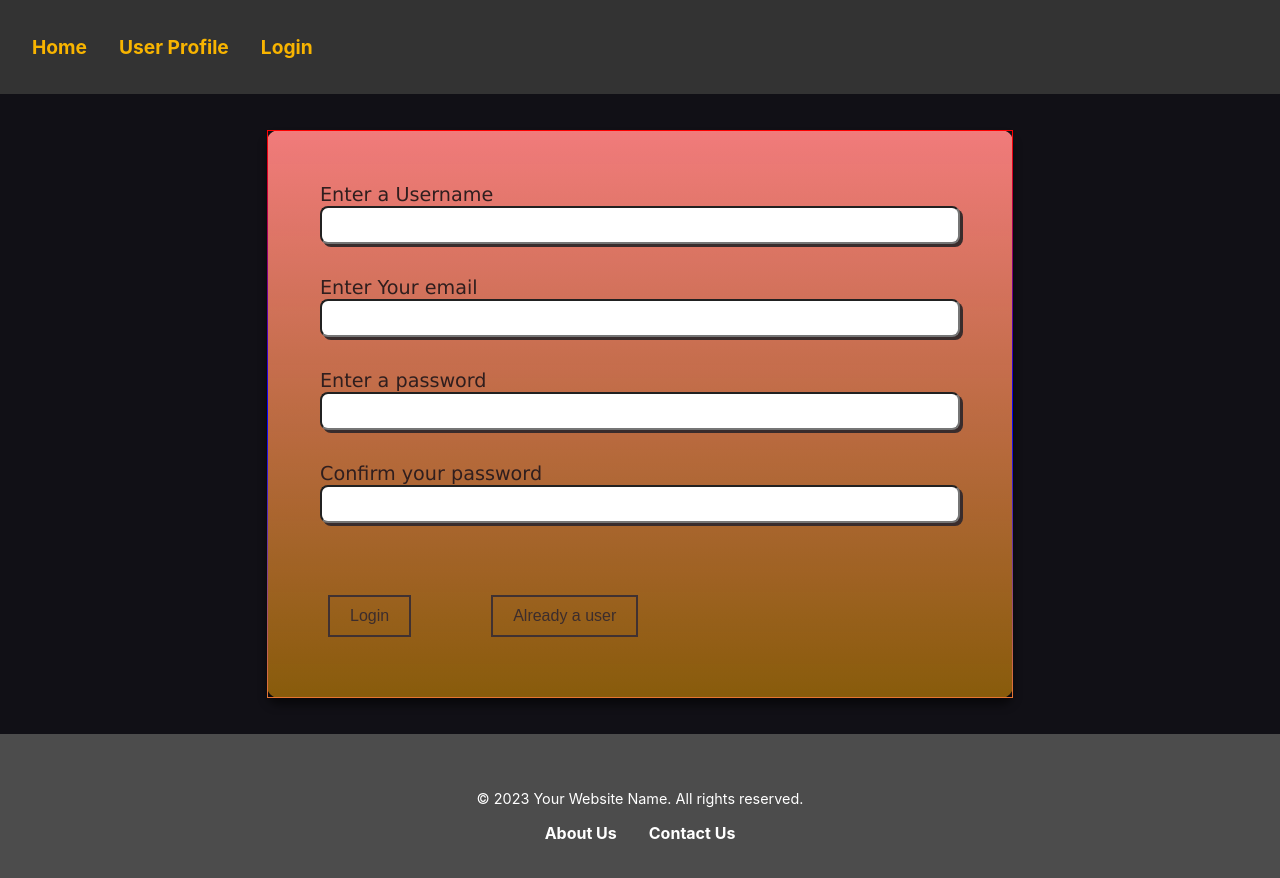
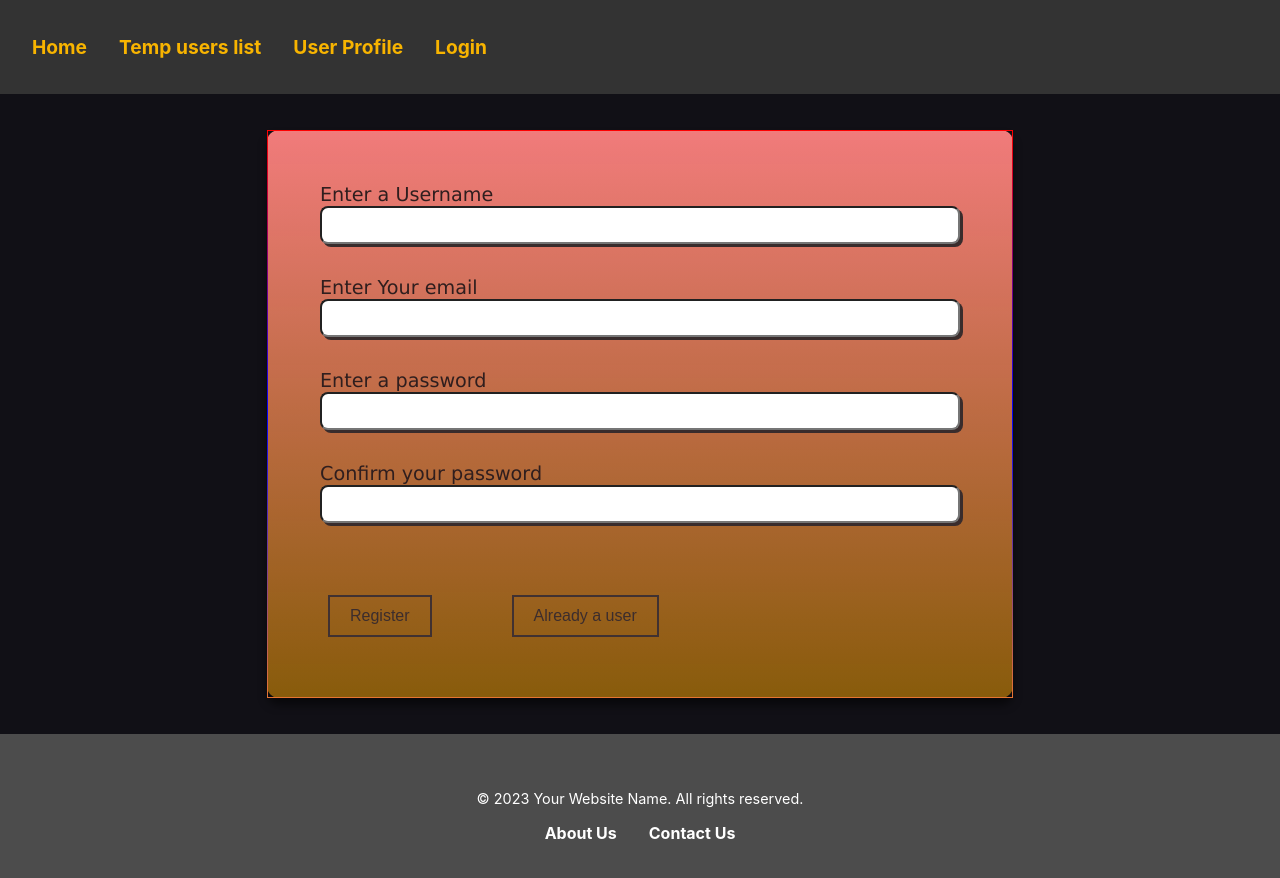
Before and after one commit to jayant-lohchab/second-life-market, a React (Create React App) app: page /login in a window 1280 px wide. Shown: the top 878 px of the page. Built offline with nearby package versions, Linux system fonts and the light colour scheme.

Commit message:
made logout,login,register logic with redux

```diff
--- a/src/Pages/Listings.js
+++ b/src/Pages/Listings.js
@@ -1,8 +1,11 @@
 import React from 'react'
+import { useSelector } from 'react-redux';
 
 const ListingsPage = () => {
+  const usersList = useSelector(state=>state.accountReducers.usersList);
+
   return (
-    <div>ListingsPage</div>
+    <div>{usersList}</div>
   )
 }
 
--- a/src/components/LoginAndRegister.js
+++ b/src/components/LoginAndRegister.js
@@ -1,19 +1,37 @@
 import React from "react";
 import Card from "./utils/Card";
 import classes from "./LoginAndRegister.module.css";
-import { useState } from "react";
+import { useSelector,useDispatch } from "react-redux";
+import { accountActions } from "../store/loginInfo";
 const LoginAndRegister = () => {
-    const [isLogin,setIsLogin] = useState(false);
+  const dispatch = useDispatch();
+  const isUser = useSelector(state=>state.accountReducers.isUser);
+  const isLoggedIn = useSelector(state=>state.accountReducers.isLoggedIn);
+  const usersList = useSelector(state=>state.accountReducers.accounts)
     const changeToLoginHandler = (event)=>{
         event.preventDefault();
-        setIsLogin(true);
+        dispatch(accountActions.isUserChange());
     }
     const changeToRegisterHandler = (event)=>{
         event.preventDefault();
-        setIsLogin(false);
+        dispatch(accountActions.isUserChange());
+    }
+    const loginhandler = (event)=>{
+      event.preventDefault();
+      dispatch(accountActions.login());
+    }
+    const logoutHandler = (event)=>{
+      event.preventDefault();
+      dispatch(accountActions.logout());
+    }
+    const registerHandler = (event)=>{
+      const {username,email,password} = event.target;
+      dispatch(accountActions.register({username:username.value,email:email.value,password:password.value}));
+      console.log(usersList);
+
     }
   const login = (
-    <>
+    <form>
       <div className={classes.username}>
         <label>Username</label>
         <input />
@@ -22,35 +40,39 @@ const LoginAndRegister = () => {
         <label>Password</label>
         <input />
       </div>
-      <button>Login</button>
+      <button onClick={loginhandler}>Login</button>
       <button onClick={changeToRegisterHandler}>New User?</button>
-    </>
+    </form>
   );
   const register = (
-    <>
+    <form onSubmit={registerHandler}>
       <div className={classes.username}>
         <label>Enter a Username</label>
-        <input />
+        <input name="username" />
       </div>
       <div className={classes.username}>
         <label>Enter Your email</label>
-        <input />
+        <input name="email" />
       </div>
       <div className={classes.username}>
         <label>Enter a password</label>
-        <input />
+        <input name="password" />
       </div>
       <div className={classes.username}>
         <label>Confirm your password</label>
-        <input />
+        <input name="password"/>
       </div>
-      <button>Login</button>
+      <button type="submit">Register</button>
       <button onClick={changeToLoginHandler}>Already a user</button>
-    </>
+    </form>
   )
+  const tempLoggedIn = (<>
+  <h1> The user is Logged in </h1>
+  <button onClick={logoutHandler}>LogOut</button>
+  </>)
   return (
     <main>
-      <Card>{isLogin ? login:register}</Card>
+      {isLoggedIn ? tempLoggedIn : <Card>{isUser ? login:register}</Card>}
     </main>
   );
 };
--- a/src/components/LoginAndRegister.module.css
+++ b/src/components/LoginAndRegister.module.css
@@ -1,5 +1,7 @@
 main{
     background-color: rgb(17, 16, 22);
+    padding: 0;
+    margin: 0;
 }
 
 .username{
--- a/src/components/MainNavigation.js
+++ b/src/components/MainNavigation.js
@@ -17,7 +17,7 @@ const MainNavigation = () => {
               Home
             </NavLink>
           </li>
-          {/* <li>
+          <li>
             <NavLink
               to="listings"
               className={({ isActive }) =>
@@ -25,9 +25,9 @@ const MainNavigation = () => {
               }
               end
             >
-              Listings
+              Temp users list
             </NavLink>
-          </li> */}
+          </li>
           {/* <li>
             <NavLink
               to="sell"
--- a/src/components/utils/Card.js
+++ b/src/components/utils/Card.js
@@ -5,7 +5,7 @@ const Card = (props) => {
   return (
     <div className={classes.background}>
       <div className={classes.card}>
-        <form>{props.children}</form>
+        {props.children}
       </div>
     </div>
   );
--- a/src/index.css
+++ b/src/index.css
@@ -5,6 +5,7 @@ body {
     sans-serif;
   -webkit-font-smoothing: antialiased;
   -moz-osx-font-smoothing: grayscale;
+  color: white;
 }
 
 code {
--- a/src/index.js
+++ b/src/index.js
@@ -3,11 +3,13 @@ import ReactDOM from 'react-dom/client';
 import './index.css';
 import App from './App';
 import reportWebVitals from './reportWebVitals';
+import {Provider} from "react-redux"
+import store from "./store/main"
 
 const root = ReactDOM.createRoot(document.getElementById('root'));
 root.render(
   <React.StrictMode>
-    <App />
+    <Provider store={store}><App /></Provider>
   </React.StrictMode>
 );
 
--- /dev/null
+++ b/src/store/loginInfo.js
@@ -0,0 +1,27 @@
+import { createSlice } from "@reduxjs/toolkit";
+
+const accountStatus = {isUser:false,isLoggedIn:false,accounts:[]};
+
+const loginInfoSlice = createSlice({
+    name:"accountStatus",
+    initialState:accountStatus,
+    reducers:{
+        register(state,action){
+            state.accounts = [...state.accounts,action.payload];
+            state.isUser = true;
+            state.isLoggedIn = true;
+        },
+        login(state){
+            state.isLoggedIn = true;
+        },
+        logout(state){
+            state.isLoggedIn = false;
+        },
+        isUserChange(state){
+            state.isUser = !state.isUser;
+        }
+    }
+});
+
+export const accountActions = loginInfoSlice.actions;
+export default loginInfoSlice.reducer;
--- /dev/null
+++ b/src/store/main.js
@@ -0,0 +1,8 @@
+import { configureStore } from "@reduxjs/toolkit";
+import accountReducers from "./loginInfo"
+
+const store = configureStore({
+    reducer:{accountReducers:accountReducers}
+})
+
+export default store;
```
